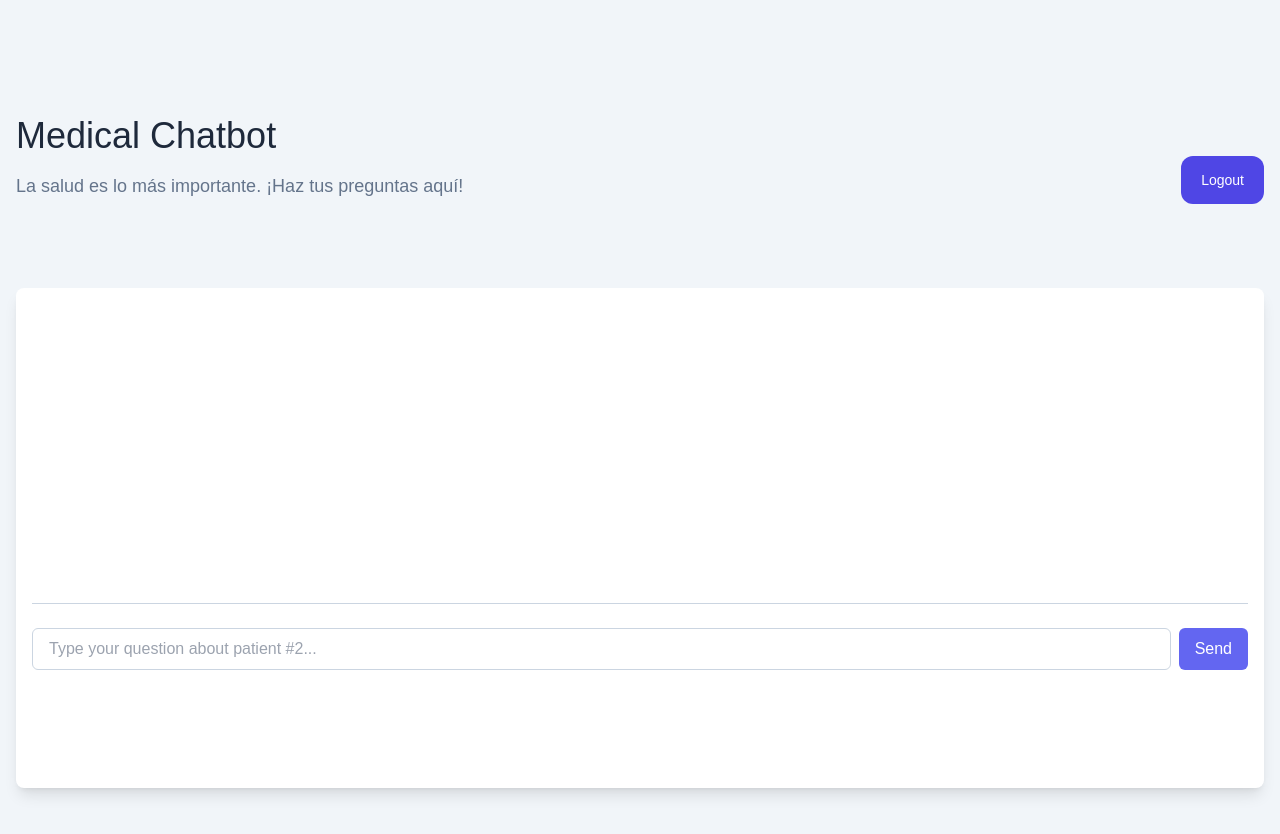
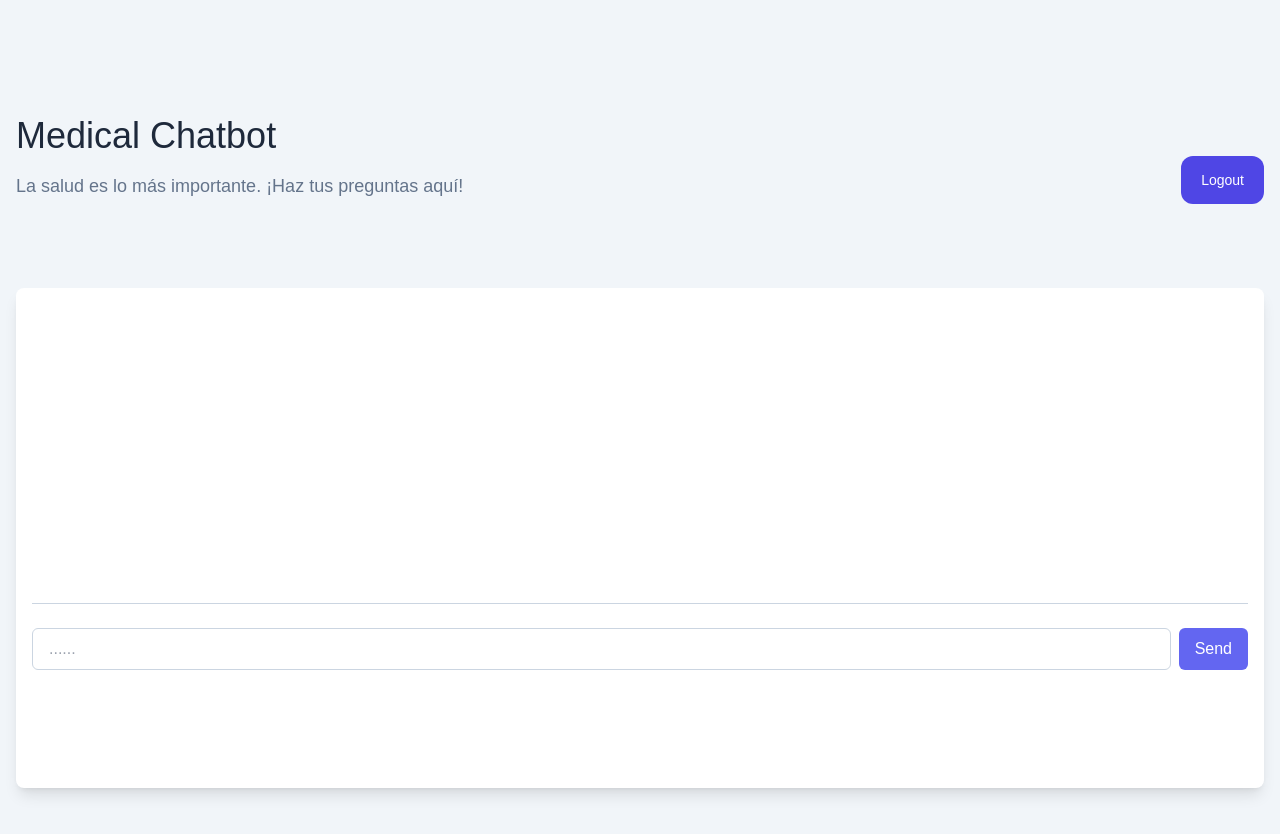
Before and after one commit to DavidSebas20/frontend-final, an Astro site: page /chatbot in a window 1280 px wide. Built offline with nearby package versions, Linux system fonts and the light colour scheme; Astro itself is replaced by a stand-in of ours.

Commit message:
fix: Actualizar el texto del placeholder en el campo de entrada del chatbot

```diff
--- a/src/pages/chatbot.astro
+++ b/src/pages/chatbot.astro
@@ -26,7 +26,7 @@ import ButtonMain from "@components/base/ButtonMain.astro";
       <input
         type="text"
         id="user-input"
-        placeholder="Type your question about patient #2..."
+        placeholder="......"
         class="flex-1 px-4 py-2 border border-slate-300 dark:border-slate-700 rounded-md focus:outline-none focus:ring-primary-500 focus:border-primary-500"
       />
       <button type="submit" class="bg-primary-500 text-white rounded-md px-4 py-2">
```
